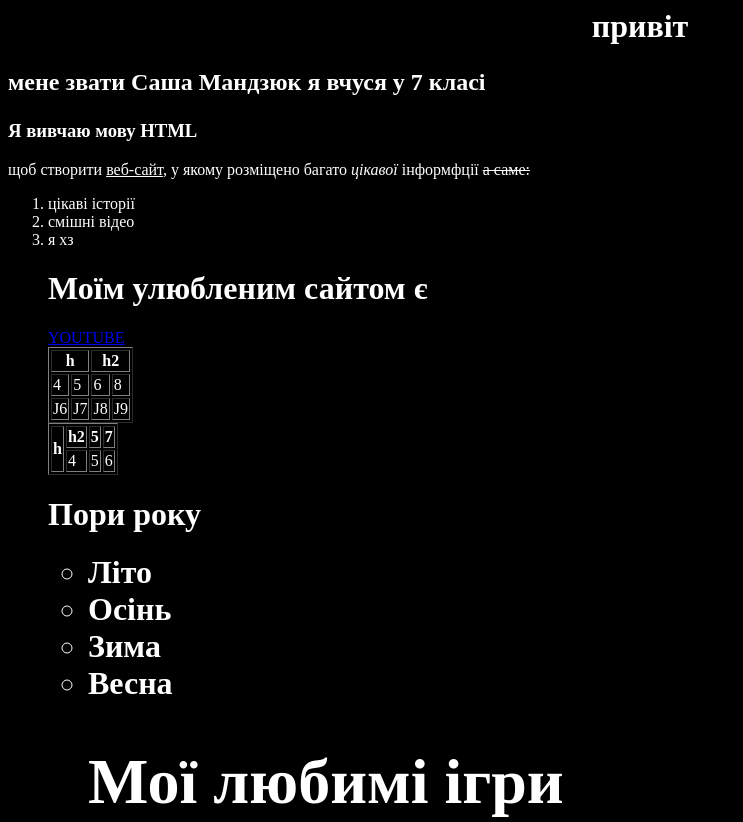
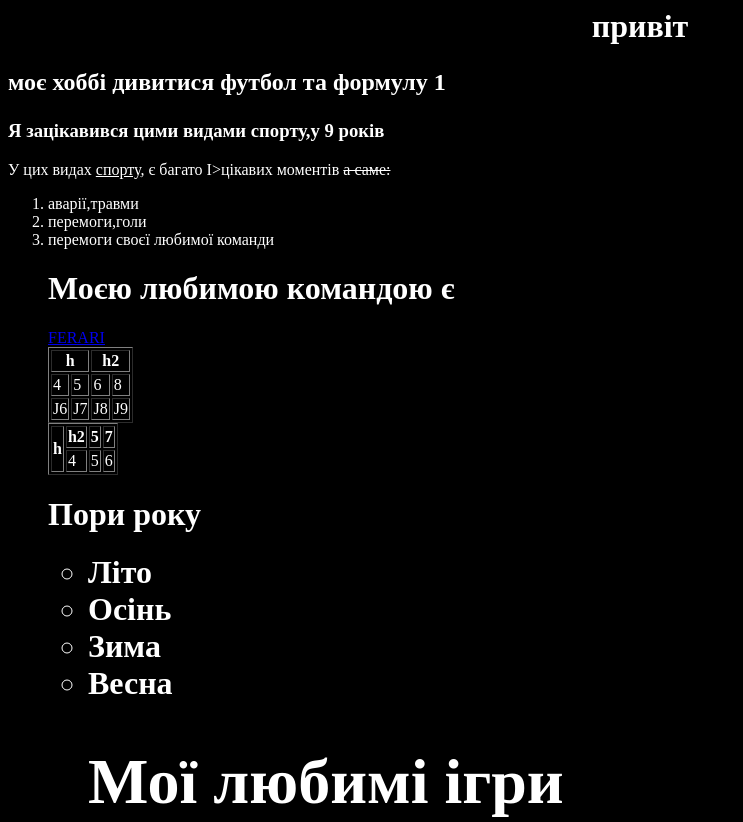
Before and after one commit to dedinsaid228i/molic, a plain HTML site: page index.HTML in a window 1280 px wide. Shown: the top 822 px of the page, without its empty margins (0-743 px from the left). Drawn offline with Linux system fonts and the light colour scheme.

Commit message:
Update index.HTML

```diff
--- a/index.HTML
+++ b/index.HTML
@@ -1,19 +1,19 @@
 <HTML>
 <HEAD>
-<TITLE>практична робота номер 1</TITLE>
+<TITLE>мої любимі види спорту </TITLE>
 <BODY bgcolor=Black text="WHITE">
 
 <H1  align="center"> привіт </H1>
-<H2><p align="left">мене звати Саша Мандзюк я вчуся у 7 класі</H2>
-<H3><p align="left><Courier New">Я вивчаю мову HTML </H3>
-щоб створити <u>веб-сайт</u>, у якому розміщено багато <I>цікавої</I> інформфції
+<H2><p align="left">моє хоббі дивитися футбол та формулу 1</H2>
+<H3><p align="left><Courier New">Я зацікавився цими видами спорту,у 9 років </H3>
+У цих видах <u>спорту</u>, є багато I>цікавих</I> моментів
  <STRIKE> а саме: </STRIKE>
  <ol Type="1">
-<LI>цікаві історії
-<LI>смішні відео
-<LI>я хз
+<LI>аварії,травми
+<LI>перемоги,голи
+<LI>перемоги своєї любимої команди
 </LI>
-<H1>Моїм улюбленим сайтом є </H1><a href="http://www.youtube.com/"><u>YOUTUBE</U>  </a>
+<H1>Моєю любимою командою є </H1><a href="https://www.ferrari.com/en-US/formula1"><u>FERARI</U>  </a>
 <TABLE BORDER="1">
 <TR><TH colspan="2">h</TH><TH colspan="2">h2</Th></TR>
 <TR><TD>4</TD><TD>5</TD><TD>6</TD><TD>8</TD></TR>
```
